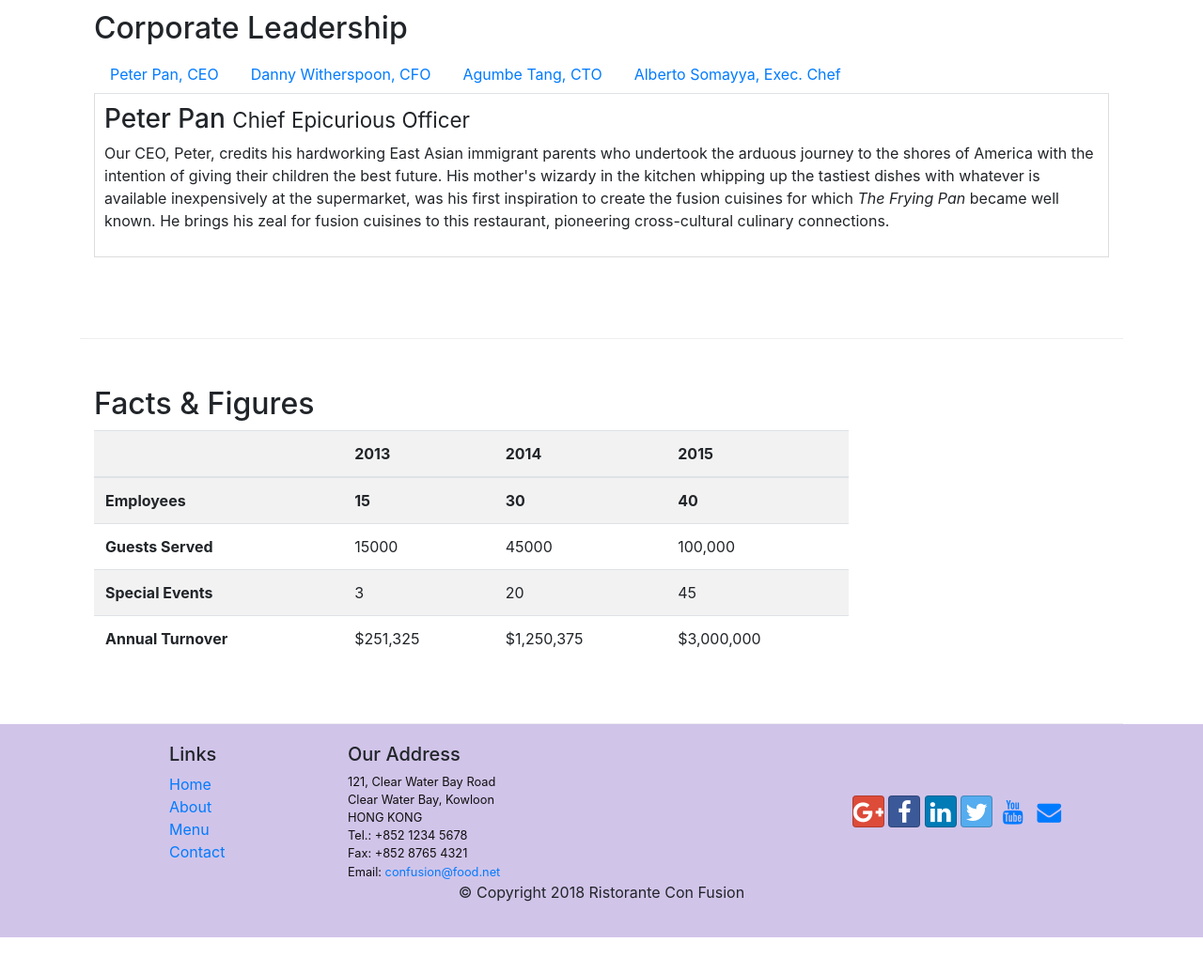
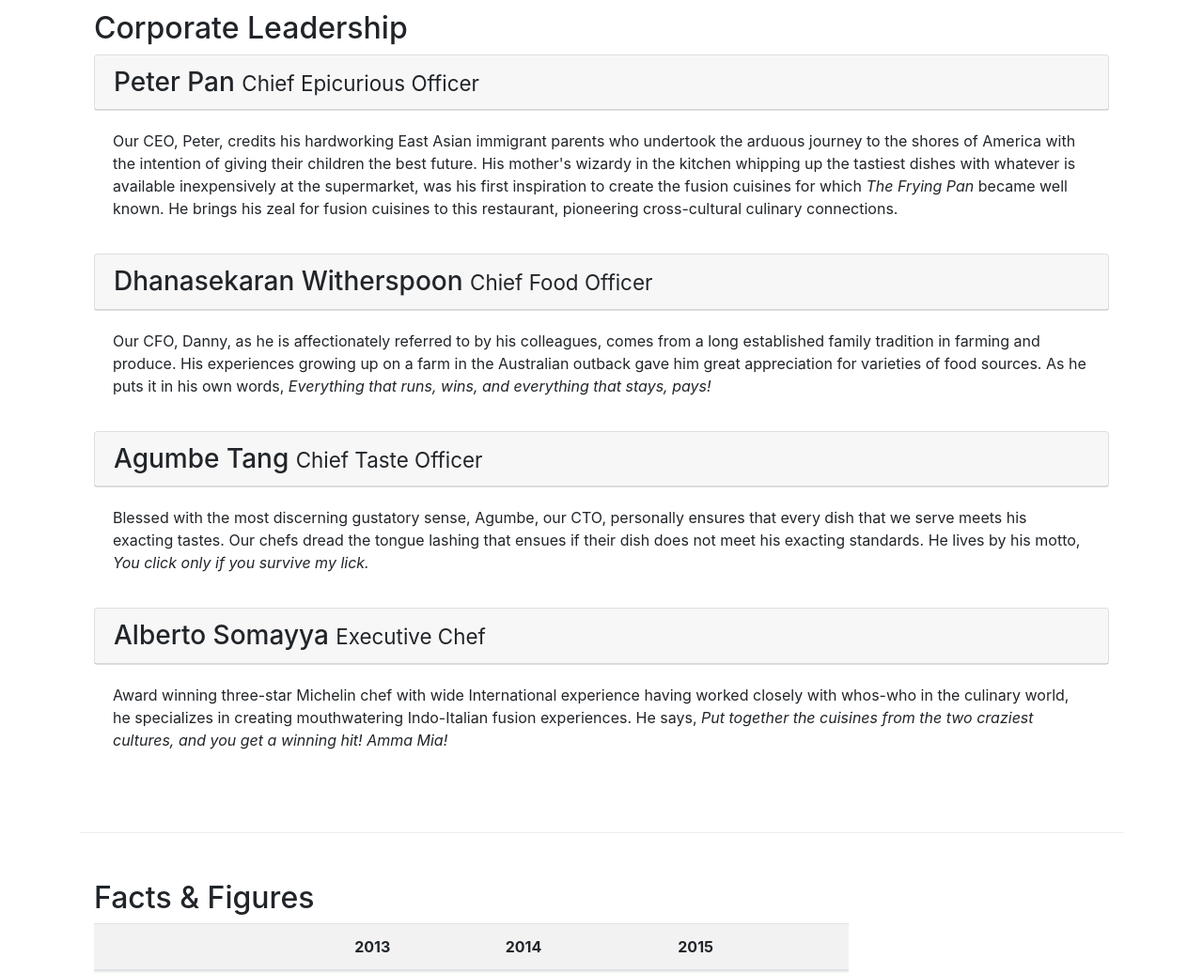
Before and after one commit to gunavardhanganji/ConFusion, a website: page aboutus.html in a window 1280 px wide. Shown: the part 1260-2296 px from the top of the page at 94% size. Before the commit the page ends 2258 px from the top, so only its background shows below. Drawn offline with nearby package versions, Linux system fonts and the light colour scheme.

Commit message:
Accordion

```diff
--- a/aboutus.html
+++ b/aboutus.html
@@ -79,11 +79,17 @@
         <div class='row row-content'>
             <div class='col col-sm-6'>
                 <h2>Our History</h2>
-                <p>Started in 2010, Ristorante con Fusion quickly established itself as a culinary icon par excellence in Hong Kong. With its unique brand of world fusion cuisine that can be found nowhere else, it enjoys patronage from the A-list clientele in Hong Kong.  Featuring four of the best three-star Michelin chefs in the world, you never know what will arrive on your plate the next time you visit us.</p>
-                <p>The restaurant traces its humble beginnings to <em>The Frying Pan</em>, a successful chain started by our CEO, Mr. Peter Pan, that featured for the first time the world's best cuisines in a pan.</p>
+                <p>Started in 2010, Ristorante con Fusion quickly established itself
+                    as a culinary icon par excellence in Hong Kong. With its unique brand of world fusion
+                     cuisine that can be found nowhere else, it enjoys patronage from the A-list clientele
+                      in Hong Kong.  Featuring four of the best three-star Michelin chefs in the world, you never
+                       know what will arrive on your plate the next time you visit us.</p>
+                <p>The restaurant traces its humble beginnings to <em>The Frying Pan</em>,
+                    a successful chain started by our CEO, Mr. Peter Pan, that featured for
+                    the first time the world's best cuisines in a pan.</p>
             </div>
 
-            </div class="col col-sm-6 align-items-center">
+            </div class="col col-sm-6 align-self-center">
                 <div class='card'>
                     <h3 class="card-header bg-primary text-white">Facts at a Glance</h3>
                     <div class="card-body">
@@ -121,7 +127,9 @@
         <div class='row row-content'>
             <div class='col col-sm'>
                 <h2>Corporate Leadership</h2>
-                <ul class='nav nav-tabs'>
+
+                <!-- TAB NAVIGATION-->
+                <!-- <ul class='nav nav-tabs'>
                     <li class='nav-item'>
                         <a class='nav-link avtive' href='#peter' role='tab' data-toggle="tab">Peter Pan, CEO</a>
                     </li>
@@ -134,24 +142,86 @@
                     <li class='nav-item'>
                         <a class='nav-link avtive' href='#alberto' role='tab' data-toggle="tab">Alberto Somayya, Exec. Chef</a>
                     </li>
-                </ul>
+                </ul> -->
 
-                <div class='tab-content'>
-                    <div role='tabpanel' class='tab-pane fade show active' id='peter'>
-                        <h3>Peter Pan <small>Chief Epicurious Officer</small></h3>
-                        <p class='d-none d-sm-block'>Our CEO, Peter, credits his hardworking East Asian immigrant parents who undertook the arduous journey to the shores of America with the intention of giving their children the best future. His mother's wizardy in the kitchen whipping up the tastiest dishes with whatever is available inexpensively at the supermarket, was his first inspiration to create the fusion cuisines for which <em>The Frying Pan</em> became well known. He brings his zeal for fusion cuisines to this restaurant, pioneering cross-cultural culinary connections.</p>
+                <div id='accordion'>
+                    <div class='card'>
+                        <div class="card-header" role='tab' id='peterhead'>
+                            <h3 class='mb-0'>
+                                <a data-toggle='collapse' data-target='#peter'>
+                                    Peter Pan <small>Chief Epicurious Officer</small>
+                                </a>
+                            </h3>
+                        </div>
                     </div>
-                    <div role='tabpanel' class='tab-pane fade' id='danny'>
-                        <h3>Dhanasekaran Witherspoon <small>Chief Food Officer</small></h3>
-                        <p class='d-none d-sm-block'>Our CFO, Danny, as he is affectionately referred to by his colleagues, comes from a long established family tradition in farming and produce. His experiences growing up on a farm in the Australian outback gave him great appreciation for varieties of food sources. As he puts it in his own words, <em>Everything that runs, wins, and everything that stays, pays!</em></p>
+                    <div role='tabpanel' class='collapse show' id='peter' data-parent='#accordion'>
+                        <div class='card-body'>
+                            <p class='d-none d-sm-block'>Our CEO, Peter,
+                                 credits his hardworking East Asian immigrant parents
+                                 who undertook the arduous journey to the shores of America
+                                 with the intention of giving their children the best future.
+                                  His mother's wizardy in the kitchen whipping up the tastiest
+                                  dishes with whatever is available inexpensively at the supermarket,
+                                  was his first inspiration to create the fusion cuisines for
+                                  which <em>The Frying Pan</em> became well known. He brings his zeal
+                                  for fusion cuisines to this restaurant, pioneering cross-cultural culinary connections.</p>
+                        </div>
                     </div>
-                    <div role='tabpanel' class='tab-pane fade' id='agumbe'>
-                        <h3>Agumbe Tang <small>Chief Taste Officer</small></h3>
-                    <p class='d-none d-sm-block'>Blessed with the most discerning gustatory sense, Agumbe, our CTO, personally ensures that every dish that we serve meets his exacting tastes. Our chefs dread the tongue lashing that ensues if their dish does not meet his exacting standards. He lives by his motto, <em>You click only if you survive my lick.</em></p>
+                    <div class='card'>
+                        <div class="card-header" role='tab' id='dannyhead'>
+                            <h3 class='mb-0'>
+                                <a data-toggle='collapse' data-target='#danny'>
+                                    Dhanasekaran Witherspoon <small>Chief Food Officer</small>
+                                </a>
+                            </h3>
+                        </div>
                     </div>
-                    <div role='tabpanel' class='tab-pane fade' id='alberto'>
-                        <h3>Alberto Somayya <small>Executive Chef</small></h3>
-                        <p class='d-none d-sm-block'>Award winning three-star Michelin chef with wide International experience having worked closely with whos-who in the culinary world, he specializes in creating mouthwatering Indo-Italian fusion experiences. He says, <em>Put together the cuisines from the two craziest cultures, and you get a winning hit! Amma Mia!</em></p>
+                    <div role='tabpanel' class='collapse show' id='danny' data-parent='#accordion'>
+                        <div class='card-body'>
+                            <p class='d-none d-sm-block'>Our CFO, Danny, as he is affectionately
+                                referred to by his colleagues, comes from a long established family
+                                tradition in farming and produce. His experiences growing up on a farm
+                                in the Australian outback gave him great appreciation for varieties of food sources.
+                                 As he puts it in his own words, <em>Everything that runs, wins, and everything
+                                    that stays, pays!</em></p>
+                        </div>
+                    </div>
+                    <div class='card'>
+                        <div class="card-header" role='tab' id='agumbehead'>
+                            <h3 class='mb-0'>
+                                <a data-toggle='collapse' data-target='#agumbe'>
+                                    Agumbe Tang <small>Chief Taste Officer</small>
+                                </a>
+                            </h3>
+                        </div>
+                    </div>
+                    <div role='tabpanel' class='collapse show' id='agumbe' data-parent='#accordion'>
+                        <div class='card-body'>
+                            <p class='d-none d-sm-block'>Blessed with the most discerning gustatory sense,
+                                 Agumbe, our CTO, personally ensures that every dish that we serve meets
+                                 his exacting tastes. Our chefs dread the tongue lashing that ensues if
+                                 their dish does not meet his exacting standards. He lives by his motto,
+                                  <em>You click only if you survive my lick.</em></p>
+                        </div>
+                    </div>
+                    <div class='card'>
+                        <div class="card-header" role='tab' id='albertohead'>
+                            <h3 class='mb-0'>
+                                <a data-toggle='collapse' data-target='#alberto'>
+                                    Alberto Somayya <small>Executive Chef</small>
+                                </a>
+                            </h3>
+                        </div>
+                    </div>
+                    <div role='tabpanel' class='collapse show' id='alberto' data-parent="#accordion">
+                        <div class='card-body'>
+                            <p class='d-none d-sm-block'>Award winning three-star Michelin chef
+                                with wide International experience having worked closely with whos-who
+                                in the culinary world, he specializes in creating mouthwatering Indo-Italian
+                                fusion experiences. He says, <em>Put together the cuisines from the two
+                                    craziest cultures, and you get a winning hit! Amma Mia!</em></p>
+                        </div>
+
                     </div>
                 </div>
             </div>
```
